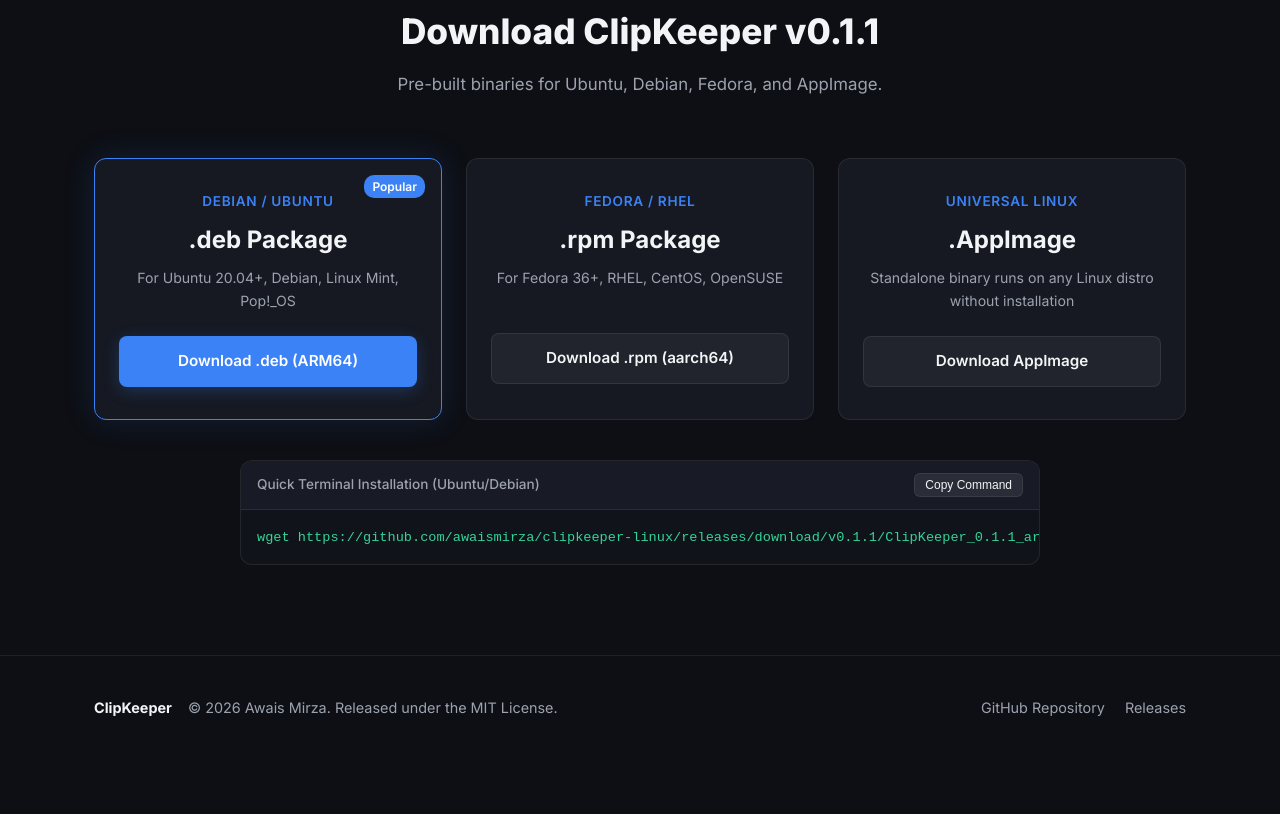
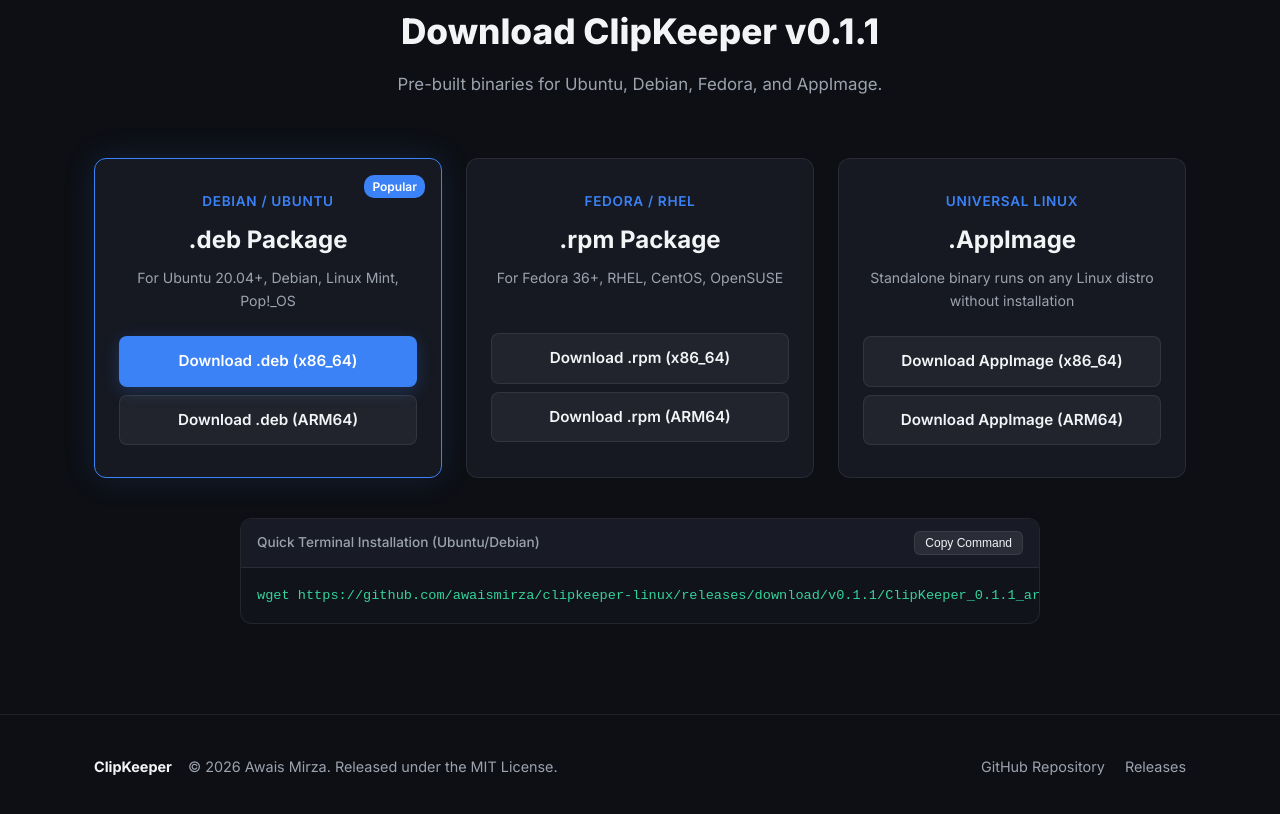
Before and after one commit to awaismirza/clipkeeper-linux, a website: page docs/index.html in a window 1280 px wide. Shown: the part 2333-3147 px from the top of the page. Before the commit the page ends 3092 px from the top, so only its background shows below. Drawn offline with Linux system fonts and the light colour scheme.

Commit message:
docs: add x86_64 download options to landing page

```diff
--- a/docs/index.html
+++ b/docs/index.html
@@ -234,9 +234,14 @@
           <div class="os-icon">Debian / Ubuntu</div>
           <h3>.deb Package</h3>
           <p class="card-desc">For Ubuntu 20.04+, Debian, Linux Mint, Pop!_OS</p>
-          <a href="https://github.com/awaismirza/clipkeeper-linux/releases/download/v0.1.1/ClipKeeper_0.1.1_arm64.deb" class="btn btn-primary btn-block" id="download-deb-btn">
-            Download .deb (ARM64)
-          </a>
+          <div style="display:flex; flex-direction:column; gap:8px;">
+            <a href="https://github.com/awaismirza/clipkeeper-linux/releases/download/v0.1.1/ClipKeeper_0.1.1_amd64.deb" class="btn btn-primary btn-block" id="download-deb-x86-btn">
+              Download .deb (x86_64)
+            </a>
+            <a href="https://github.com/awaismirza/clipkeeper-linux/releases/download/v0.1.1/ClipKeeper_0.1.1_arm64.deb" class="btn btn-secondary btn-block" id="download-deb-arm-btn">
+              Download .deb (ARM64)
+            </a>
+          </div>
         </div>
 
         <!-- RPM Card -->
@@ -244,9 +249,14 @@
           <div class="os-icon">Fedora / RHEL</div>
           <h3>.rpm Package</h3>
           <p class="card-desc">For Fedora 36+, RHEL, CentOS, OpenSUSE</p>
-          <a href="https://github.com/awaismirza/clipkeeper-linux/releases/download/v0.1.1/ClipKeeper-0.1.1-1.aarch64.rpm" class="btn btn-secondary btn-block" id="download-rpm-btn">
-            Download .rpm (aarch64)
-          </a>
+          <div style="display:flex; flex-direction:column; gap:8px;">
+            <a href="https://github.com/awaismirza/clipkeeper-linux/releases/download/v0.1.1/ClipKeeper-0.1.1-1.x86_64.rpm" class="btn btn-secondary btn-block" id="download-rpm-x86-btn">
+              Download .rpm (x86_64)
+            </a>
+            <a href="https://github.com/awaismirza/clipkeeper-linux/releases/download/v0.1.1/ClipKeeper-0.1.1-1.aarch64.rpm" class="btn btn-secondary btn-block" id="download-rpm-arm-btn">
+              Download .rpm (ARM64)
+            </a>
+          </div>
         </div>
 
         <!-- AppImage Card -->
@@ -254,9 +264,14 @@
           <div class="os-icon">Universal Linux</div>
           <h3>.AppImage</h3>
           <p class="card-desc">Standalone binary runs on any Linux distro without installation</p>
-          <a href="https://github.com/awaismirza/clipkeeper-linux/releases/download/v0.1.1/ClipKeeper_0.1.1_aarch64.AppImage" class="btn btn-secondary btn-block" id="download-appimage-btn">
-            Download AppImage
-          </a>
+          <div style="display:flex; flex-direction:column; gap:8px;">
+            <a href="https://github.com/awaismirza/clipkeeper-linux/releases/download/v0.1.1/ClipKeeper_0.1.1_amd64.AppImage" class="btn btn-secondary btn-block" id="download-appimage-x86-btn">
+              Download AppImage (x86_64)
+            </a>
+            <a href="https://github.com/awaismirza/clipkeeper-linux/releases/download/v0.1.1/ClipKeeper_0.1.1_aarch64.AppImage" class="btn btn-secondary btn-block" id="download-appimage-arm-btn">
+              Download AppImage (ARM64)
+            </a>
+          </div>
         </div>
       </div>
 
```
